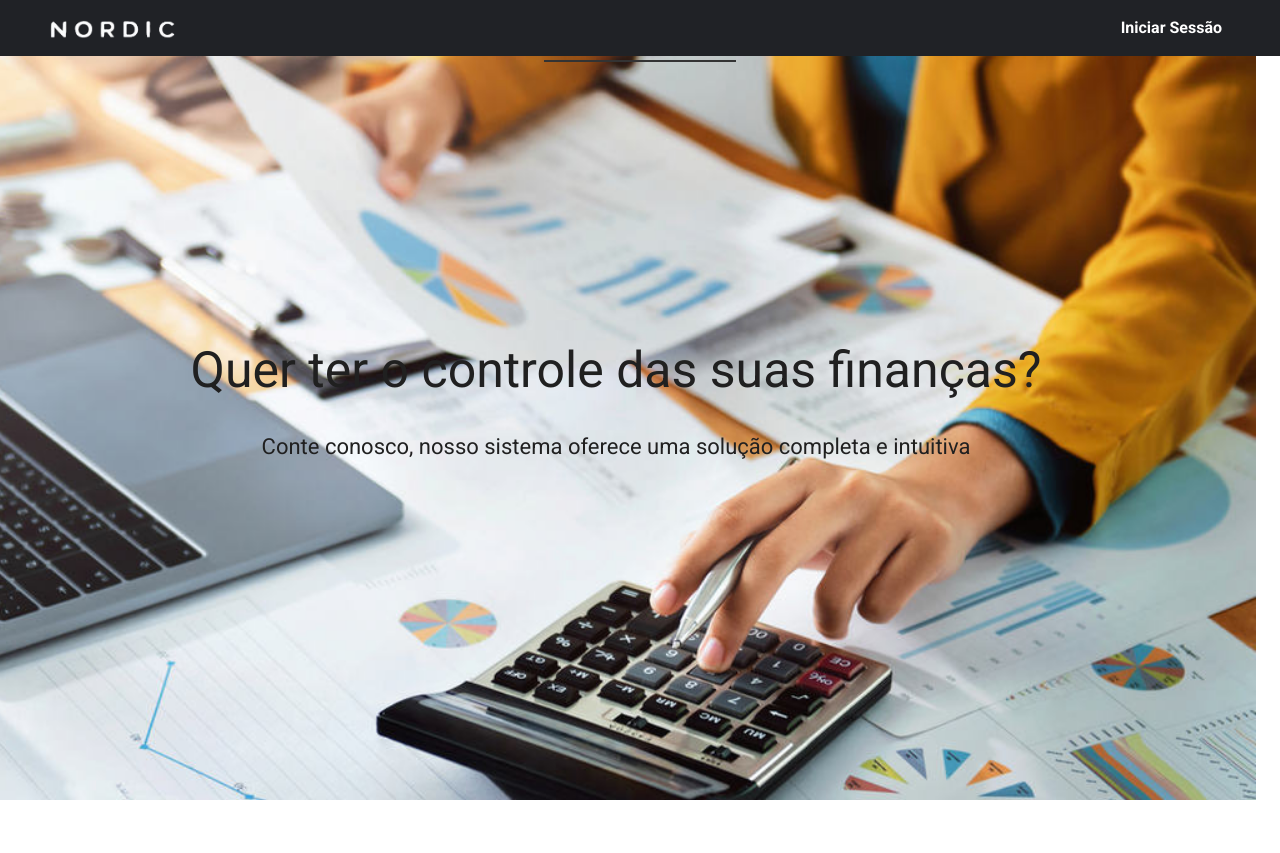
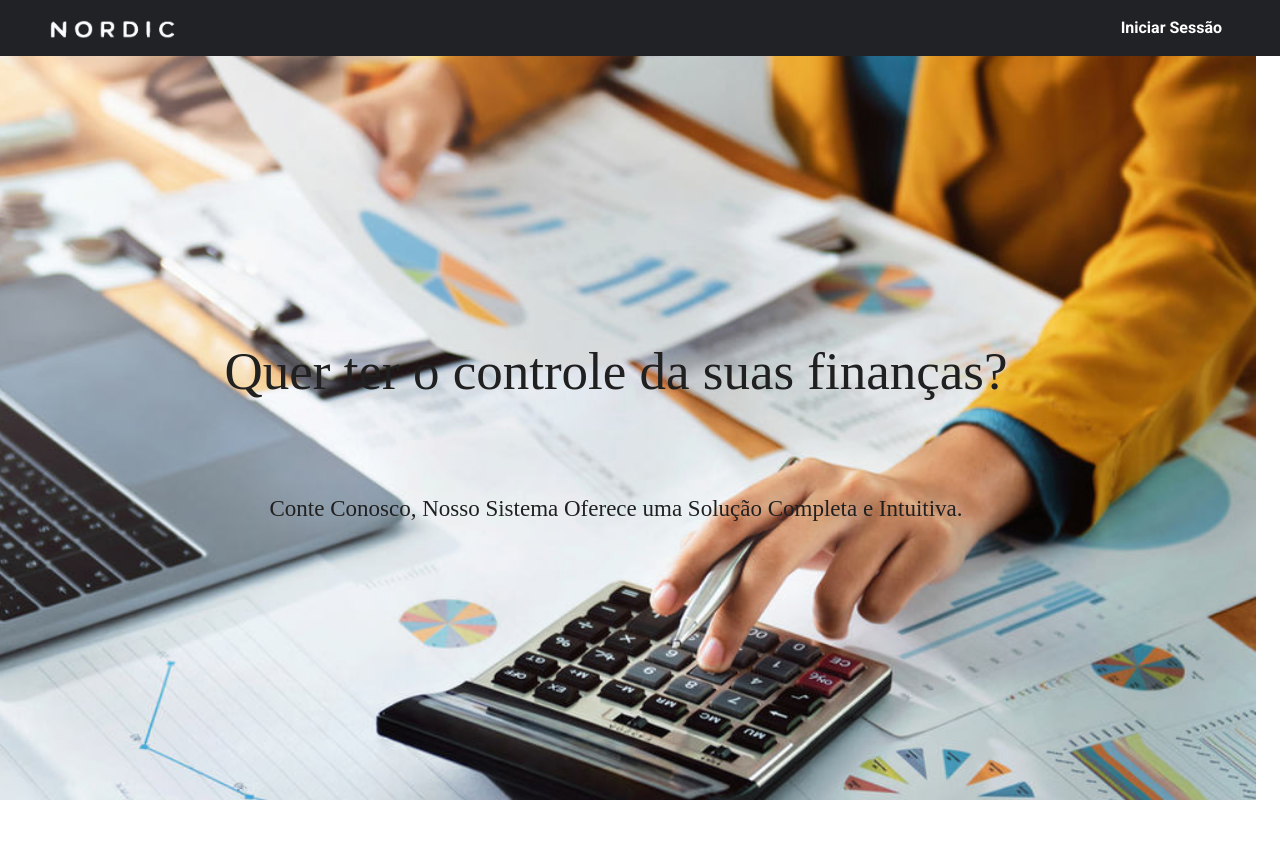
Before and after one commit to guimdavila/Sistema-de-controle-financeiro-PHP-JS-, a PHP site: page /Nordic/ in a window 1280 px wide. Shown: the top 853 px of the page. Run offline with PHP 8.4, Linux system fonts and the light colour scheme; some libraries are stand-ins or nearby versions.

Commit message:
mudança no front-end do SITE

```diff
--- a/app/index.php
+++ b/app/index.php
@@ -8,6 +8,9 @@
     <link rel="preconnect" href="https://fonts.googleapis.com">
     <link rel="preconnect" href="https://fonts.gstatic.com" crossorigin>
     <link href="https://fonts.googleapis.com/css2?family=Roboto:wght@300;400;700&display=swap" rel="stylesheet">
+    <link rel="preconnect" href="https://fonts.googleapis.com">
+    <link rel="preconnect" href="https://fonts.gstatic.com" crossorigin>
+    <link href="https://fonts.googleapis.com/css2?family=Sedan&display=swap" rel="stylesheet">
 
     <!--Font - icons -->
     <script src="https://kit.fontawesome.com/363bffc621.js" crossorigin="anonymous"></script>
--- a/app/partes/js.php
+++ b/app/partes/js.php
@@ -29,6 +29,4 @@
 <!-- AdminLTE App -->
 <script src="dist/js/adminlte.js"></script>
 <!-- AdminLTE for demo purposes -->
-<script src="dist/js/demo.js"></script>
-<!-- AdminLTE dashboard demo (This is only for demo purposes) -->
 <script src="dist/js/pages/dashboard.js"></script>
--- a/dist/css/styles.css
+++ b/dist/css/styles.css
@@ -1,5 +1,4 @@
 /*Gerais*/
-
 body{
     font-family: 'Roboto', sans-serif;
 }
@@ -74,15 +73,22 @@ header, .navbar {
 }
 
 #mainSlider .carousel-caption h2 {
-    font-size: 50px;
+    font-size: 53px;
     margin-bottom: 30px;
     color: #202020;
+    font-family: "Sedan", serif;
+    font-weight: 400;
+    font-style: normal;
 }
 #mainSlider .carousel-caption p {
-    font-size: 22px;
+    font-size: 23px;
     font-weight: 300px;
     margin-bottom: 100px;
     color: #202020 ;
+    font-family: "Sedan", serif;
+    font-weight: 500;
+    font-style: normal;
+    padding-top: 58px;
 }
 
 
@@ -95,14 +101,6 @@ background-color: #ffffff;
     margin: 0 0 65px 0;   /*cima, direita, baixo, esquerda*/
     font-size: 40px;
     text-align: center;
-}
-.main-title::after{ /*underline abaixo do titulo*/
-    content: "";
-    border-top: 2px solid #333;
-    width: 15%;
-    position: absolute;
-    top: 60px;
-    left: 42.5%;
 }
 
 .img-fluid{
--- a/index.php
+++ b/index.php
@@ -42,7 +42,7 @@
                 <div class="collapse navbar-collapse justify-content-end" id="navbar-links">
 
                     <div class="navbar-nav">
-                        <a class="nav-item nav-link" id="inicia-sessao" href="./app"> <b>Iniciar Sessão</b></a>
+                        <a class="nav-item nav-link" id="inicia-sessao" href="./app"><b>Iniciar Sessão</b></a>
                       </div>
                 </div>
             </nav>
@@ -62,8 +62,8 @@
                             alt="Projetos de e-commerce"><!--1 w-100 classe do boostrap para deixar largura = 100%  -->
                         <!-- alt nesse caso utilizado para acessibilidade  -->
                         <div class="carousel-caption d-none d-md-block">
-                            <h2>Quer ter o controle das suas finanças?</h2>
-                            <p>Conte conosco, nosso sistema oferece uma solução completa e intuitiva</p>
+                            <h2>Quer ter o controle da suas finanças?</h2>
+                            <p>Conte Conosco, Nosso Sistema Oferece uma Solução Completa e Intuitiva.</p>
                         </div>
                     </div>
                 </div>
```
